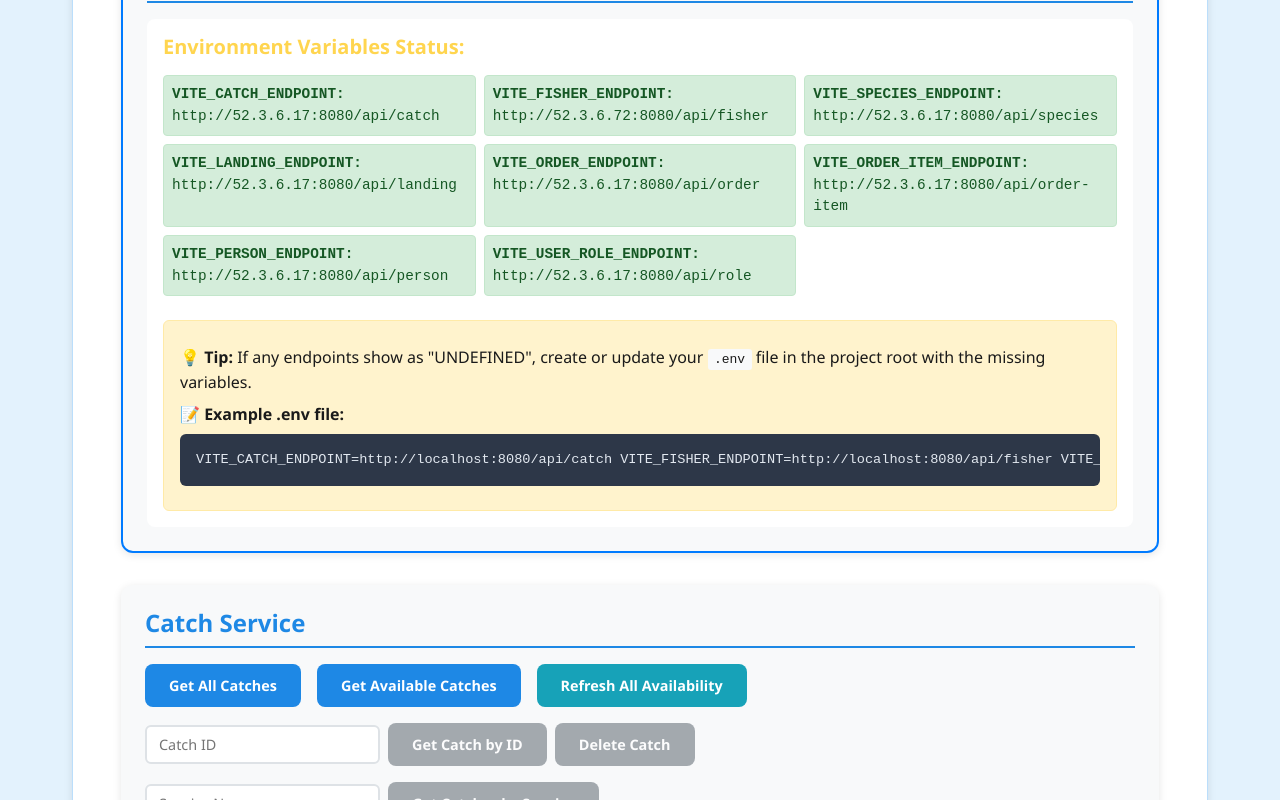
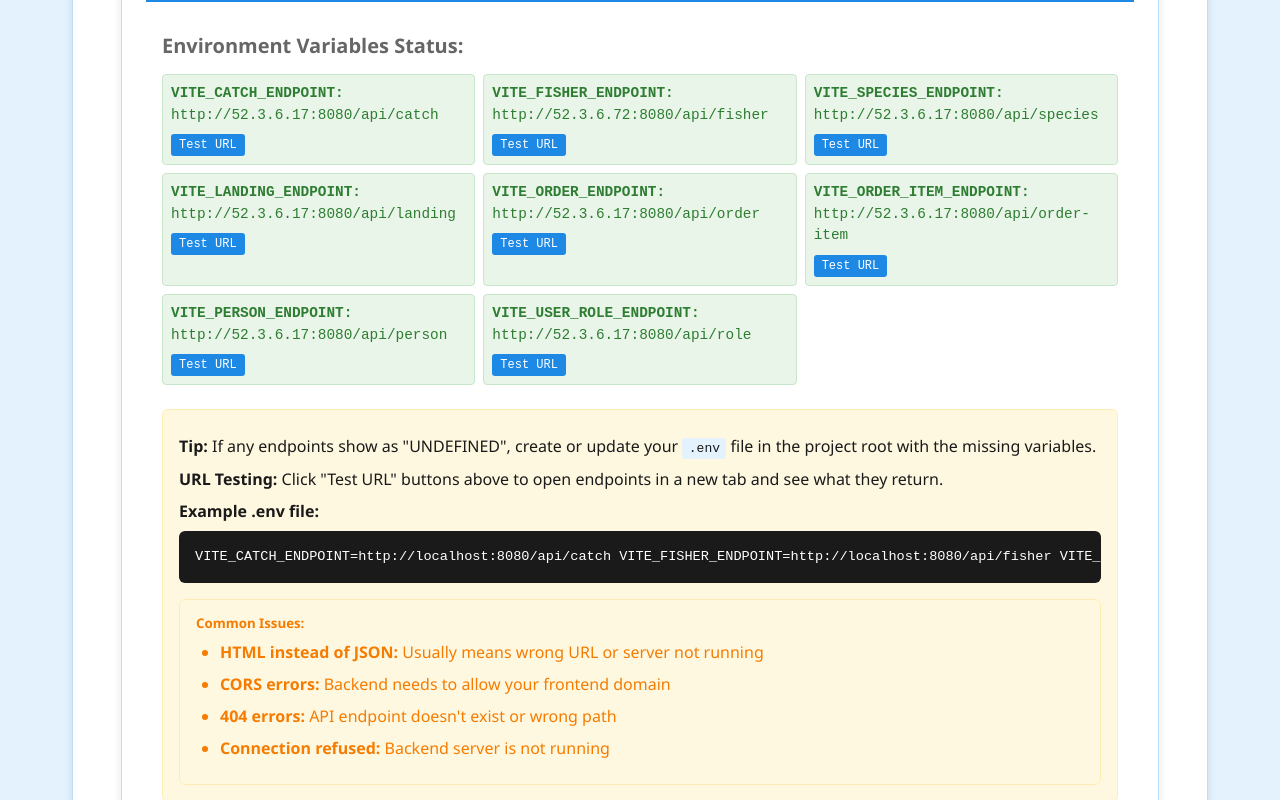
Before and after one commit to FIrstCatchCrew/front-end-demo, a React (Vite) app: page /service-test in a window 1280 px wide. Shown: the part 360-1160 px from the top of the page. Built offline with nearby package versions, Linux system fonts and the light colour scheme; no server answers.

Commit message:
chore: update test page

```diff
--- a/src/pages/service-test/ServiceTest.css
+++ b/src/pages/service-test/ServiceTest.css
@@ -1,24 +1,24 @@
 /* API Testing Styles */
 .api-test-container {
-  max-width: 1200px;
+  max-width: var(--content-max-width);
   margin: 2rem auto;
   padding: 0 1rem;
 }
 
 /* Debug Section Styles */
 .debug-section {
-  background: #f0f8ff;
-  border: 2px solid #007bff;
+  background: var(--highlight-color);
+  border: 2px solid var(--primary-color);
   margin-bottom: 2rem;
 }
 
 .debug-section h3 {
-  color: #007bff;
+  color: var(--primary-color);
   margin-bottom: 1rem;
 }
 
 .debug-info {
-  background: white;
+  background: var(--surface-color);
   padding: 1rem;
   border-radius: 8px;
   margin-top: 1rem;
@@ -39,20 +39,63 @@
 }
 
 .env-var.defined {
-  background: #d4edda;
-  border: 1px solid #c3e6cb;
-  color: #155724;
+  background: var(--success-bg-color);
+  border: 1px solid var(--success-border-color);
+  color: var(--success-color);
 }
 
 .env-var.undefined {
-  background: #f8d7da;
-  border: 1px solid #f5c6cb;
-  color: #721c24;
+  background: var(--error-bg-color);
+  border: 1px solid var(--error-border-color);
+  color: var(--error-color);
+}
+
+.test-url {
+  margin-top: 0.5rem;
+}
+
+.url-test-button {
+  background: var(--primary-color);
+  color: var(--surface-color);
+  border: none;
+  padding: 0.25rem 0.5rem;
+  border-radius: 3px;
+  font-size: 0.75rem;
+  cursor: pointer;
+  transition: background-color 0.3s ease;
+}
+
+.url-test-button:hover {
+  background: var(--primary-color);
+  opacity: 0.8;
+}
+
+.common-issues {
+  margin-top: 1rem;
+  padding: 1rem;
+  background: var(--warning-bg-color);
+  border: 1px solid var(--warning-border-color);
+  border-radius: 6px;
+}
+
+.common-issues h5 {
+  margin: 0 0 0.5rem 0;
+  color: var(--warning-color);
+}
+
+.common-issues ul {
+  margin: 0;
+  padding-left: 1.5rem;
+}
+
+.common-issues li {
+  margin-bottom: 0.5rem;
+  color: var(--warning-color);
 }
 
 .debug-help {
-  background: #fff3cd;
-  border: 1px solid #ffeaa7;
+  background: var(--warning-bg-color);
+  border: 1px solid var(--warning-border-color);
   border-radius: 6px;
   padding: 1rem;
   margin-top: 1rem;
@@ -63,15 +106,15 @@
 }
 
 .debug-help code {
-  background: #f8f9fa;
+  background: var(--background-color);
   padding: 0.2rem 0.4rem;
   border-radius: 3px;
   font-family: monospace;
 }
 
 .env-example {
-  background: #2d3748;
-  color: #e2e8f0;
+  background: var(--text-color);
+  color: var(--surface-color);
   padding: 1rem;
   border-radius: 6px;
   font-size: 0.85rem;
@@ -80,23 +123,24 @@
 }
 
 .service-section {
-  background: #f8f9fa;
+  background: var(--surface-color);
   border-radius: 12px;
   padding: 1.5rem;
   margin-bottom: 2rem;
-  box-shadow: 0 2px 8px rgba(0, 0, 0, 0.1);
+  box-shadow: 0 2px 8px var(--shadow-light);
+  border: 1px solid var(--border-color);
 }
 
 .service-section h3 {
-  color: var(--primary-color, #007bff);
+  color: var(--primary-color);
   margin-bottom: 1rem;
   font-size: 1.5rem;
-  border-bottom: 2px solid var(--primary-color, #007bff);
+  border-bottom: 2px solid var(--primary-color);
   padding-bottom: 0.5rem;
 }
 
 .service-section h4 {
-  color: var(--secondary-color, #6c757d);
+  color: var(--text-muted);
   margin-bottom: 1rem;
   font-size: 1.25rem;
 }
@@ -109,8 +153,8 @@
 }
 
 .test-button {
-  background: var(--primary-color, #007bff);
-  color: white;
+  background: var(--primary-color);
+  color: var(--surface-color);
   border: none;
   padding: 0.75rem 1.5rem;
   border-radius: 8px;
@@ -122,62 +166,70 @@
 }
 
 .test-button:hover:not(:disabled) {
-  background: var(--primary-dark, #0056b3);
+  background: var(--primary-color);
+  opacity: 0.8;
   transform: translateY(-2px);
-  box-shadow: 0 4px 12px rgba(0, 123, 255, 0.3);
+  box-shadow: 0 4px 12px var(--shadow-medium);
 }
 
 .test-button:disabled {
-  background: #6c757d;
+  background: var(--disabled-bg-color);
+  color: var(--disabled-color);
   cursor: not-allowed;
   transform: none;
   box-shadow: none;
 }
 
 .create-button {
-  background: var(--success-color, #28a745);
+  background: var(--success-color);
 }
 
 .create-button:hover:not(:disabled) {
-  background: var(--success-dark, #1e7e34);
-  box-shadow: 0 4px 12px rgba(40, 167, 69, 0.3);
+  background: var(--success-color);
+  opacity: 0.8;
+  box-shadow: 0 4px 12px var(--shadow-medium);
 }
 
 .update-button {
-  background: var(--warning-color, #ffc107);
-  color: #212529;
+  background: var(--warning-color);
+  color: var(--text-color);
 }
 
 .update-button:hover:not(:disabled) {
-  background: var(--warning-dark, #e0a800);
-  box-shadow: 0 4px 12px rgba(255, 193, 7, 0.3);
+  background: var(--warning-color);
+  opacity: 0.8;
+  box-shadow: 0 4px 12px var(--shadow-medium);
 }
 
 .delete-button {
-  background: var(--danger-color, #dc3545);
+  background: var(--error-color);
 }
 
 .delete-button:hover:not(:disabled) {
-  background: var(--danger-dark, #c82333);
-  box-shadow: 0 4px 12px rgba(220, 53, 69, 0.3);
+  background: var(--error-color);
+  opacity: 0.8;
+  box-shadow: 0 4px 12px var(--shadow-medium);
 }
 
 .refresh-button {
-  background: var(--info-color, #17a2b8);
+  background: var(--secondary-color);
+  color: var(--text-color);
 }
 
 .refresh-button:hover:not(:disabled) {
-  background: var(--info-dark, #138496);
-  box-shadow: 0 4px 12px rgba(23, 162, 184, 0.3);
+  background: var(--secondary-color);
+  opacity: 0.8;
+  box-shadow: 0 4px 12px var(--shadow-medium);
 }
 
 .login-button {
-  background: var(--primary-color, #007bff);
+  background: var(--primary-color);
 }
 
 .login-button:hover:not(:disabled) {
-  background: var(--primary-dark, #0056b3);
-  box-shadow: 0 4px 12px rgba(0, 123, 255, 0.3);
+  background: var(--primary-color);
+  opacity: 0.8;
+  box-shadow: 0 4px 12px var(--shadow-medium);
 }
 
 .input-group {
@@ -189,25 +241,27 @@
 
 .test-input {
   padding: 0.5rem 0.75rem;
-  border: 2px solid #dee2e6;
+  border: 2px solid var(--border-color);
   border-radius: 6px;
   font-size: 0.9rem;
   min-width: 120px;
   transition: border-color 0.3s ease;
+  background-color: var(--surface-color);
+  color: var(--text-color);
 }
 
 .test-input:focus {
   outline: none;
-  border-color: var(--primary-color, #007bff);
-  box-shadow: 0 0 0 3px rgba(0, 123, 255, 0.1);
+  border-color: var(--primary-color);
+  box-shadow: 0 0 0 3px var(--highlight-color);
 }
 
 .create-form {
-  background: white;
+  background: var(--surface-color);
   border-radius: 8px;
   padding: 1.5rem;
   margin-bottom: 1.5rem;
-  border: 1px solid #dee2e6;
+  border: 1px solid var(--border-color);
 }
 
 .form-inputs {
@@ -227,15 +281,15 @@
   margin-top: 1rem;
   border-radius: 8px;
   overflow: hidden;
-  border: 1px solid #dee2e6;
+  border: 1px solid var(--border-color);
 }
 
 .test-result.success {
-  border-color: var(--success-color, #28a745);
+  border-color: var(--success-color);
 }
 
 .test-result.error {
-  border-color: var(--danger-color, #dc3545);
+  border-color: var(--error-color);
 }
 
 .result-header {
@@ -243,21 +297,21 @@
   justify-content: space-between;
   align-items: center;
   padding: 0.75rem 1rem;
-  background: #f8f9fa;
-  border-bottom: 1px solid #dee2e6;
+  background: var(--background-color);
+  border-bottom: 1px solid var(--border-color);
 }
 
 .test-result.success .result-header {
-  background: #d4edda;
+  background: var(--success-bg-color);
 }
 
 .test-result.error .result-header {
-  background: #f8d7da;
+  background: var(--error-bg-color);
 }
 
 .timestamp {
   font-size: 0.85rem;
-  color: var(--text-muted, #6c757d);
+  color: var(--text-muted);
   font-family: monospace;
 }
 
@@ -267,33 +321,34 @@
 }
 
 .status.success {
-  color: var(--success-color, #28a745);
+  color: var(--success-color);
 }
 
 .status.error {
-  color: var(--danger-color, #dc3545);
+  color: var(--error-color);
 }
 
 .result-content {
   padding: 1rem;
   margin: 0;
-  background: #f8f9fa;
+  background: var(--background-color);
   font-family: 'Courier New', monospace;
   font-size: 0.85rem;
   line-height: 1.4;
   overflow-x: auto;
   max-height: 300px;
   overflow-y: auto;
+  color: var(--text-color);
 }
 
 .test-result.success .result-content {
-  background: #f0f9f0;
-  color: #155724;
+  background: var(--success-bg-color);
+  color: var(--success-color);
 }
 
 .test-result.error .result-content {
-  background: #fdf2f2;
-  color: #721c24;
+  background: var(--error-bg-color);
+  color: var(--error-color);
 }
 
 /* Responsive Design */
--- a/src/pages/service-test/ServiceTest.jsx
+++ b/src/pages/service-test/ServiceTest.jsx
@@ -317,7 +317,7 @@ const ServiceTest = () => {
       }
 
       if (error.undefinedEndpoints && error.undefinedEndpoints.length > 0) {
-        formattedError += `⚠️  Undefined Environment Variables:\n`;
+        formattedError += `Undefined Environment Variables:\n`;
         error.undefinedEndpoints.forEach(env => {
           formattedError += `  • ${env}\n`;
         });
@@ -337,7 +337,7 @@ const ServiceTest = () => {
         <div className="result-header">
           <span className="timestamp">{result.timestamp}</span>
           <span className={`status ${result.success ? 'success' : 'error'}`}>
-            {result.success ? '✓ Success' : '✗ Error'}
+            {result.success ? 'Success' : 'Error'}
           </span>
         </div>
         <pre className="result-content">
@@ -362,38 +362,119 @@ const ServiceTest = () => {
 
           {/* Environment Variables Debug Section */}
           <div className="service-section debug-section">
-            <h3>🔧 Configuration Debug</h3>
+            <h3>Configuration Debug</h3>
             <div className="debug-info">
               <h4>Environment Variables Status:</h4>
               <div className="env-vars-grid">
                 <div className={`env-var ${import.meta.env.VITE_CATCH_ENDPOINT ? 'defined' : 'undefined'}`}>
-                  <strong>VITE_CATCH_ENDPOINT:</strong> {import.meta.env.VITE_CATCH_ENDPOINT || '❌ UNDEFINED'}
+                  <strong>VITE_CATCH_ENDPOINT:</strong> {import.meta.env.VITE_CATCH_ENDPOINT || 'UNDEFINED'}
+                  {import.meta.env.VITE_CATCH_ENDPOINT && (
+                    <div className="test-url">
+                      <button
+                        onClick={() => window.open(import.meta.env.VITE_CATCH_ENDPOINT, '_blank')}
+                        className="url-test-button"
+                      >
+                        Test URL
+                      </button>
+                    </div>
+                  )}
                 </div>
                 <div className={`env-var ${import.meta.env.VITE_FISHER_ENDPOINT ? 'defined' : 'undefined'}`}>
-                  <strong>VITE_FISHER_ENDPOINT:</strong> {import.meta.env.VITE_FISHER_ENDPOINT || '❌ UNDEFINED'}
+                  <strong>VITE_FISHER_ENDPOINT:</strong> {import.meta.env.VITE_FISHER_ENDPOINT || 'UNDEFINED'}
+                  {import.meta.env.VITE_FISHER_ENDPOINT && (
+                    <div className="test-url">
+                      <button
+                        onClick={() => window.open(import.meta.env.VITE_FISHER_ENDPOINT, '_blank')}
+                        className="url-test-button"
+                      >
+                        Test URL
+                      </button>
+                    </div>
+                  )}
                 </div>
                 <div className={`env-var ${import.meta.env.VITE_SPECIES_ENDPOINT ? 'defined' : 'undefined'}`}>
-                  <strong>VITE_SPECIES_ENDPOINT:</strong> {import.meta.env.VITE_SPECIES_ENDPOINT || '❌ UNDEFINED'}
+                  <strong>VITE_SPECIES_ENDPOINT:</strong> {import.meta.env.VITE_SPECIES_ENDPOINT || 'UNDEFINED'}
+                  {import.meta.env.VITE_SPECIES_ENDPOINT && (
+                    <div className="test-url">
+                      <button
+                        onClick={() => window.open(import.meta.env.VITE_SPECIES_ENDPOINT, '_blank')}
+                        className="url-test-button"
+                      >
+                        Test URL
+                      </button>
+                    </div>
+                  )}
                 </div>
                 <div className={`env-var ${import.meta.env.VITE_LANDING_ENDPOINT ? 'defined' : 'undefined'}`}>
-                  <strong>VITE_LANDING_ENDPOINT:</strong> {import.meta.env.VITE_LANDING_ENDPOINT || '❌ UNDEFINED'}
+                  <strong>VITE_LANDING_ENDPOINT:</strong> {import.meta.env.VITE_LANDING_ENDPOINT || 'UNDEFINED'}
+                  {import.meta.env.VITE_LANDING_ENDPOINT && (
+                    <div className="test-url">
+                      <button
+                        onClick={() => window.open(import.meta.env.VITE_LANDING_ENDPOINT, '_blank')}
+                        className="url-test-button"
+                      >
+                        Test URL
+                      </button>
+                    </div>
+                  )}
                 </div>
                 <div className={`env-var ${import.meta.env.VITE_ORDER_ENDPOINT ? 'defined' : 'undefined'}`}>
-                  <strong>VITE_ORDER_ENDPOINT:</strong> {import.meta.env.VITE_ORDER_ENDPOINT || '❌ UNDEFINED'}
+                  <strong>VITE_ORDER_ENDPOINT:</strong> {import.meta.env.VITE_ORDER_ENDPOINT || 'UNDEFINED'}
+                  {import.meta.env.VITE_ORDER_ENDPOINT && (
+                    <div className="test-url">
+                      <button
+                        onClick={() => window.open(import.meta.env.VITE_ORDER_ENDPOINT, '_blank')}
+                        className="url-test-button"
+                      >
+                        Test URL
+                      </button>
+                    </div>
+                  )}
                 </div>
                 <div className={`env-var ${import.meta.env.VITE_ORDER_ITEM_ENDPOINT ? 'defined' : 'undefined'}`}>
-                  <strong>VITE_ORDER_ITEM_ENDPOINT:</strong> {import.meta.env.VITE_ORDER_ITEM_ENDPOINT || '❌ UNDEFINED'}
+                  <strong>VITE_ORDER_ITEM_ENDPOINT:</strong> {import.meta.env.VITE_ORDER_ITEM_ENDPOINT || 'UNDEFINED'}
+                  {import.meta.env.VITE_ORDER_ITEM_ENDPOINT && (
+                    <div className="test-url">
+                      <button
+                        onClick={() => window.open(import.meta.env.VITE_ORDER_ITEM_ENDPOINT, '_blank')}
+                        className="url-test-button"
+                      >
+                        Test URL
+                      </button>
+                    </div>
+                  )}
                 </div>
                 <div className={`env-var ${import.meta.env.VITE_PERSON_ENDPOINT ? 'defined' : 'undefined'}`}>
-                  <strong>VITE_PERSON_ENDPOINT:</strong> {import.meta.env.VITE_PERSON_ENDPOINT || '❌ UNDEFINED'}
+                  <strong>VITE_PERSON_ENDPOINT:</strong> {import.meta.env.VITE_PERSON_ENDPOINT || 'UNDEFINED'}
+                  {import.meta.env.VITE_PERSON_ENDPOINT && (
+                    <div className="test-url">
+                      <button
+                        onClick={() => window.open(import.meta.env.VITE_PERSON_ENDPOINT, '_blank')}
+                        className="url-test-button"
+                      >
+                        Test URL
+                      </button>
+                    </div>
+                  )}
                 </div>
                 <div className={`env-var ${import.meta.env.VITE_USER_ROLE_ENDPOINT ? 'defined' : 'undefined'}`}>
-                  <strong>VITE_USER_ROLE_ENDPOINT:</strong> {import.meta.env.VITE_USER_ROLE_ENDPOINT || '❌ UNDEFINED'}
+                  <strong>VITE_USER_ROLE_ENDPOINT:</strong> {import.meta.env.VITE_USER_ROLE_ENDPOINT || 'UNDEFINED'}
+                  {import.meta.env.VITE_USER_ROLE_ENDPOINT && (
+                    <div className="test-url">
+                      <button
+                        onClick={() => window.open(import.meta.env.VITE_USER_ROLE_ENDPOINT, '_blank')}
+                        className="url-test-button"
+                      >
+                        Test URL
+                      </button>
+                    </div>
+                  )}
                 </div>
               </div>
               <div className="debug-help">
-                <p><strong>💡 Tip:</strong> If any endpoints show as "UNDEFINED", create or update your <code>.env</code> file in the project root with the missing variables.</p>
-                <p><strong>📝 Example .env file:</strong></p>
+                <p><strong>Tip:</strong> If any endpoints show as "UNDEFINED", create or update your <code>.env</code> file in the project root with the missing variables.</p>
+                <p><strong>URL Testing:</strong> Click "Test URL" buttons above to open endpoints in a new tab and see what they return.</p>
+                <p><strong>Example .env file:</strong></p>
                 <pre className="env-example">
 VITE_CATCH_ENDPOINT=http://localhost:8080/api/catch
 VITE_FISHER_ENDPOINT=http://localhost:8080/api/fisher
@@ -404,6 +485,15 @@ VITE_ORDER_ITEM_ENDPOINT=http://localhost:8080/api/order-item
 VITE_PERSON_ENDPOINT=http://localhost:8080/api/person
 VITE_USER_ROLE_ENDPOINT=http://localhost:8080/api/role
                 </pre>
+                <div className="common-issues">
+                  <h5> Common Issues:</h5>
+                  <ul>
+                    <li><strong>HTML instead of JSON:</strong> Usually means wrong URL or server not running</li>
+                    <li><strong>CORS errors:</strong> Backend needs to allow your frontend domain</li>
+                    <li><strong>404 errors:</strong> API endpoint doesn't exist or wrong path</li>
+                    <li><strong>Connection refused:</strong> Backend server is not running</li>
+                  </ul>
+                </div>
               </div>
             </div>
           </div>
```
